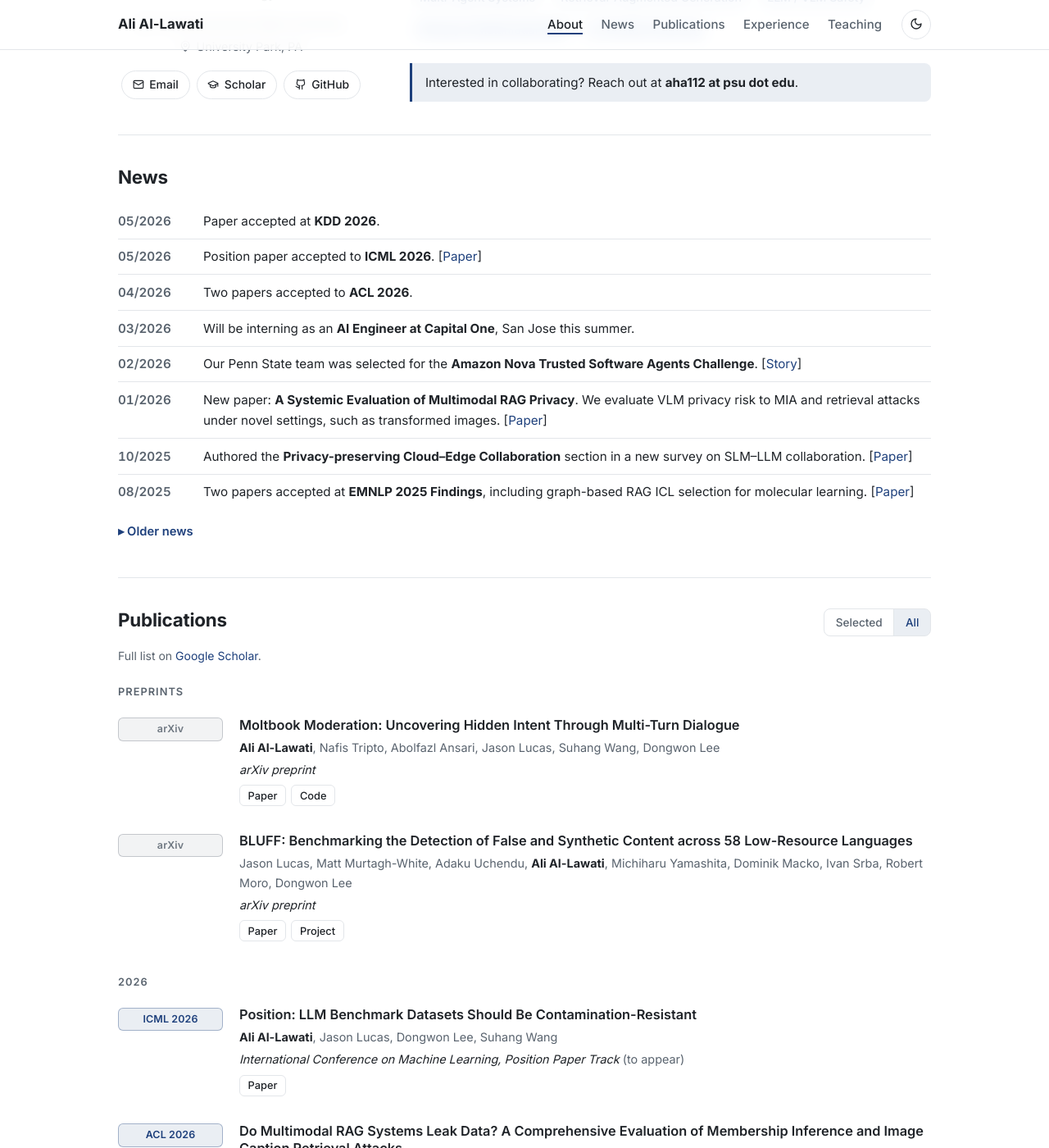
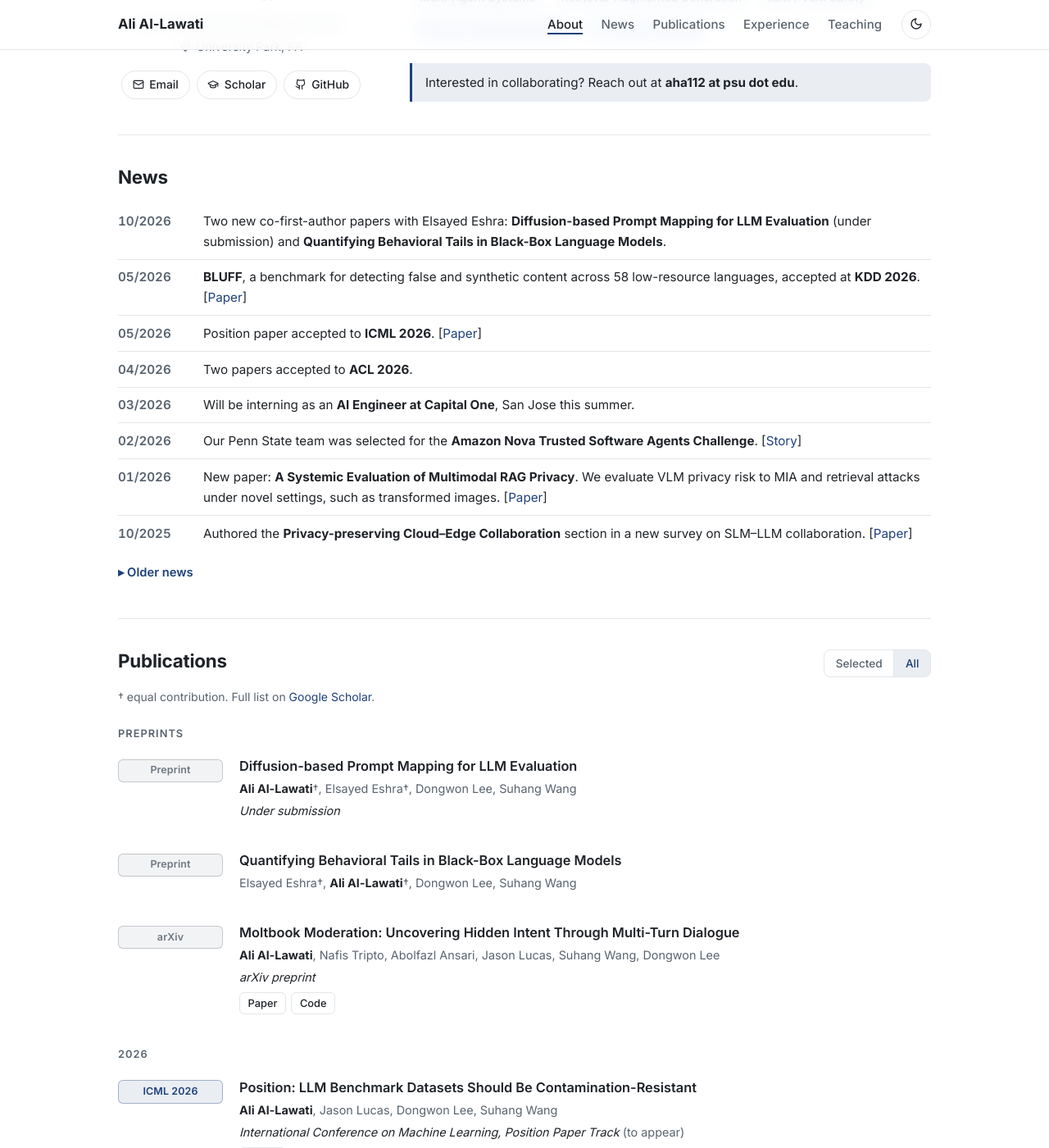
Before and after one commit to aliwister/aliwister.github.io, a Jekyll site: the page built from index.html, in a window 1280 px wide and 1400 px high, scrolled down 420 px. Shown: the whole window at 82% size. Built offline with Jekyll 4.4.1, drawn with Linux system fonts in a browser that asks for light colours; some of the changed text lies outside the part shown.

Commit message:
Add prompt-mapping and behavioral-tails papers, BLUFF at KDD 2026, fifth year
Co-Authored-By: Claude Opus 5.5 <noreply@anthropic.com>

```diff
--- a/_data/news.yml
+++ b/_data/news.yml
@@ -1,8 +1,10 @@
 # Newest first. `text` is Markdown. Items past `news_visible` in _config.yml
 # fold under "Older news".
 
+- date: 10/2026
+  text: "Two new co-first-author papers with Elsayed Eshra: **Diffusion-based Prompt Mapping for LLM Evaluation** (under submission) and **Quantifying Behavioral Tails in Black-Box Language Models**."
 - date: 05/2026
-  text: Paper accepted at **KDD 2026**.
+  text: "**BLUFF**, a benchmark for detecting false and synthetic content across 58 low-resource languages, accepted at **KDD 2026**. [[Paper](https://arxiv.org/abs/2603.00634)]"
 - date: 05/2026
   text: Position paper accepted to **ICML 2026**. [[Paper](https://arxiv.org/abs/2605.19999)]
 - date: 04/2026
--- a/_data/publications.yml
+++ b/_data/publications.yml
@@ -5,7 +5,22 @@
 #   image: /images/papers/<file>   (optional thumbnail, ~600x360)
 #   tldr: one sentence (optional)
 #   links: list of {name, url}
-# "Ali Al-Lawati" in `authors` is bolded automatically.
+# "Ali Al-Lawati" in `authors` is bolded automatically. Mark equal contribution with †.
+
+- title: "Diffusion-based Prompt Mapping for LLM Evaluation"
+  authors: Ali Al-Lawati†, Elsayed Eshra†, Dongwon Lee, Suhang Wang
+  venue: Preprint
+  venue_full: Under submission
+  year: 2026
+  group: preprint
+  selected: true
+
+- title: "Quantifying Behavioral Tails in Black-Box Language Models"
+  authors: Elsayed Eshra†, Ali Al-Lawati†, Dongwon Lee, Suhang Wang
+  venue: Preprint
+  year: 2026
+  group: preprint
+  selected: true
 
 - title: "Moltbook Moderation: Uncovering Hidden Intent Through Multi-Turn Dialogue"
   authors: Ali Al-Lawati, Nafis Tripto, Abolfazl Ansari, Jason Lucas, Suhang Wang, Dongwon Lee
@@ -17,16 +32,6 @@
   links:
     - { name: Paper, url: "https://arxiv.org/abs/2605.12856" }
     - { name: Code, url: "https://github.com/aliwister/bot-mod" }
-
-- title: "BLUFF: Benchmarking the Detection of False and Synthetic Content across 58 Low-Resource Languages"
-  authors: Jason Lucas, Matt Murtagh-White, Adaku Uchendu, Ali Al-Lawati, Michiharu Yamashita, Dominik Macko, Ivan Srba, Robert Moro, Dongwon Lee
-  venue: arXiv
-  venue_full: arXiv preprint
-  year: 2026
-  group: preprint
-  links:
-    - { name: Paper, url: "https://arxiv.org/abs/2603.00634" }
-    - { name: Project, url: "https://jsl5710.github.io/BLUFF" }
 
 - title: "Position: LLM Benchmark Datasets Should Be Contamination-Resistant"
   authors: Ali Al-Lawati, Jason Lucas, Dongwon Lee, Suhang Wang
@@ -62,6 +67,16 @@
   links:
     - { name: Paper, url: "https://arxiv.org/abs/2604.05318" }
     - { name: Code, url: "https://github.com/jsl5710/dia-harm" }
+
+- title: "BLUFF: Benchmarking the Detection of False and Synthetic Content across 58 Low-Resource Languages"
+  authors: Jason Lucas, Matt Murtagh-White, Adaku Uchendu, Ali Al-Lawati, Michiharu Yamashita, Dominik Macko, Ivan Srba, Robert Moro, Dongwon Lee
+  venue: KDD 2026
+  venue_full: ACM SIGKDD Conference on Knowledge Discovery and Data Mining
+  year: 2026
+  group: conference
+  links:
+    - { name: Paper, url: "https://arxiv.org/abs/2603.00634" }
+    - { name: Project, url: "https://jsl5710.github.io/BLUFF" }
 
 - title: "GAMIC: Graph-Aligned Molecular In-context Learning for Molecule Analysis via LLMs"
   authors: Ali Al-Lawati, Jason S Lucas, Zhiwei Zhang, Prasenjit Mitra, Suhang Wang
--- a/_includes/pub.html
+++ b/_includes/pub.html
@@ -14,7 +14,7 @@
     <p class="pub-authors">{{ p.authors | replace: site.author.name, include.me }}</p>
     <p class="pub-venue">
       {% if p.image %}<span class="venue venue-{{ p.group }}">{{ p.venue }}</span>{% endif %}
-      <em>{{ p.venue_full }}</em>{% if p.note %} <span class="note">({{ p.note }})</span>{% endif %}
+      {% if p.venue_full %}<em>{{ p.venue_full }}</em>{% endif %}{% if p.note %} <span class="note">({{ p.note }})</span>{% endif %}
     </p>
     {% if p.tldr %}<p class="pub-tldr">{{ p.tldr }}</p>{% endif %}
     {% if p.links %}
--- a/index.html
+++ b/index.html
@@ -75,7 +75,7 @@ layout: default
       <button type="button" data-filter="all" aria-pressed="true">All</button>
     </div>
   </div>
-  <p class="muted small">Full list on <a href="{{ a.scholar }}">Google Scholar</a>.</p>
+  <p class="muted small">† equal contribution. Full list on <a href="{{ a.scholar }}">Google Scholar</a>.</p>
 
   {% assign preprints = site.data.publications | where: "group", "preprint" %}
   {% assign reviewed = site.data.publications | where_exp: "p", "p.group != 'preprint'" %}
```
Also changed, not shown: other parts of index.html (+1 -1 lines).
